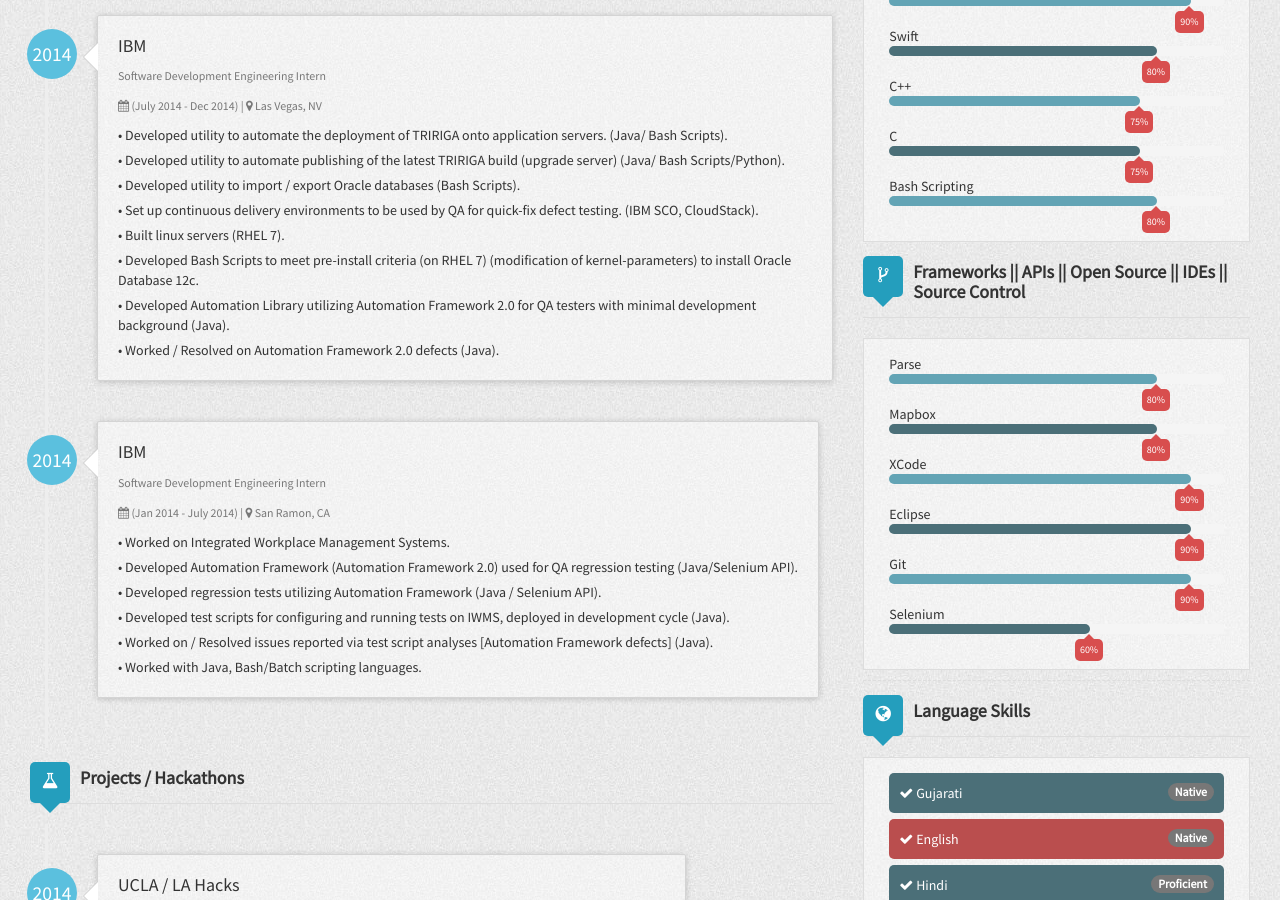
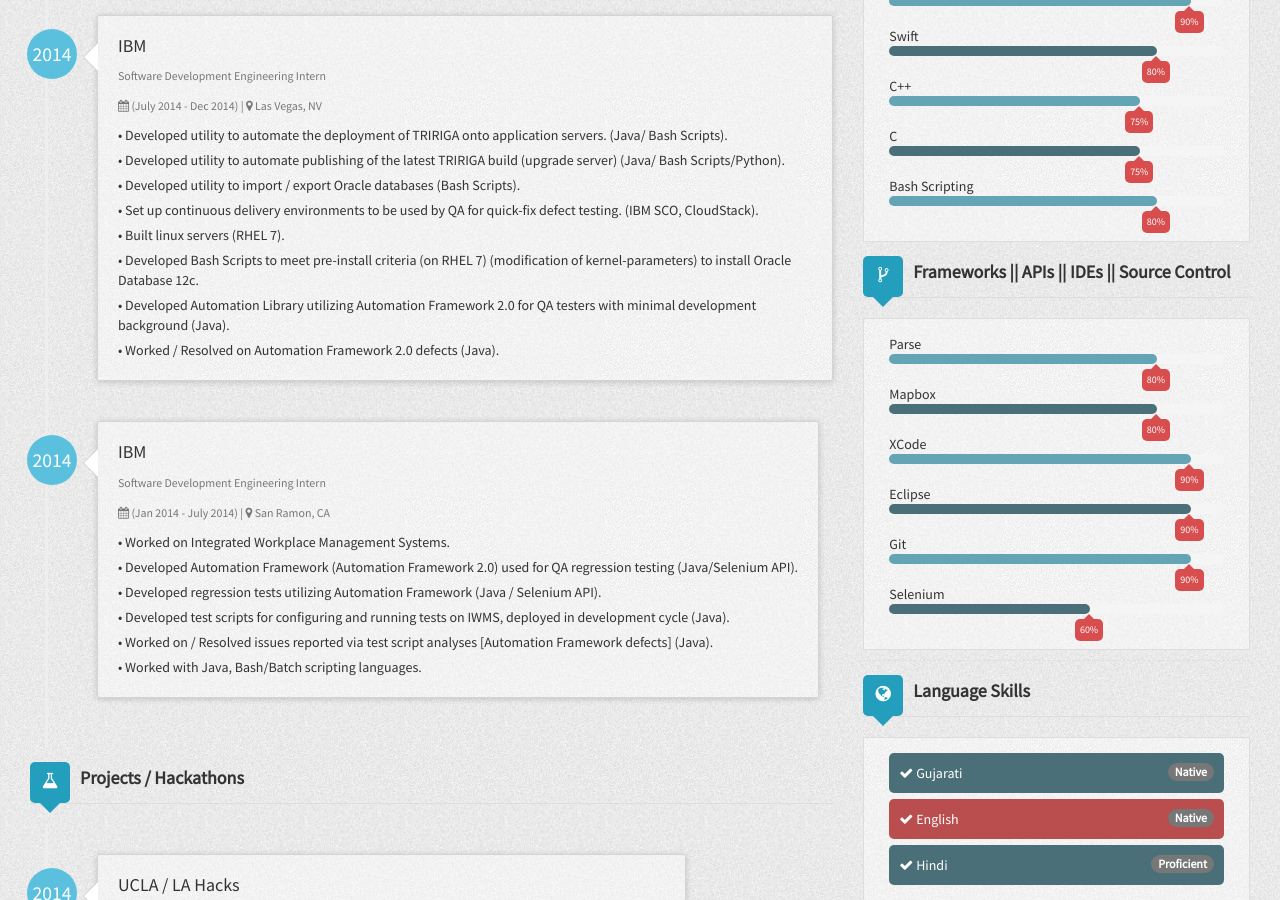
Before and after one commit to rainmaker490/rainmaker490.github.io, a Jekyll site: the page built from index.html, in a window 1280 px wide and 900 px high, scrolled down 604 px. Built offline with Jekyll 4.4.1, drawn with Linux system fonts in a browser that asks for light colours.

Commit message:
updated Frameworks Section

```diff
--- a/index.html
+++ b/index.html
@@ -150,7 +150,7 @@
                 </div>
             {% endif %}
             {% if site.author.programmingSkills %}
-                <h3 class="title with-icon"><span class="fa fa-code-fork cat-title"></span>Frameworks || APIs || Open Source || IDEs || Source Control</h3>
+                <h3 class="title with-icon"><span class="fa fa-code-fork cat-title"></span>Frameworks || APIs || IDEs || Source Control</h3>
                 <div class="grid-block">
                     <ul class="list-unstyled list-skills">
                         {% for programmingSkill in site.author.programmingSkills %}
```
